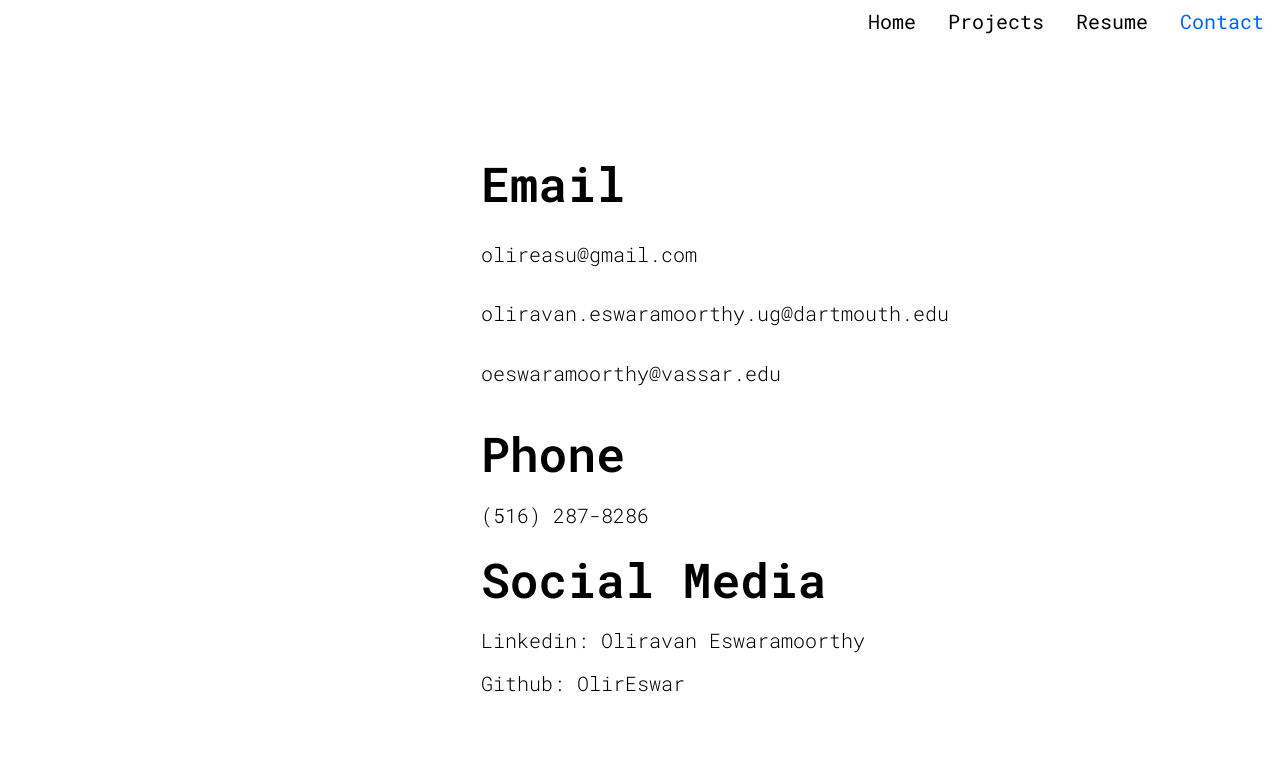
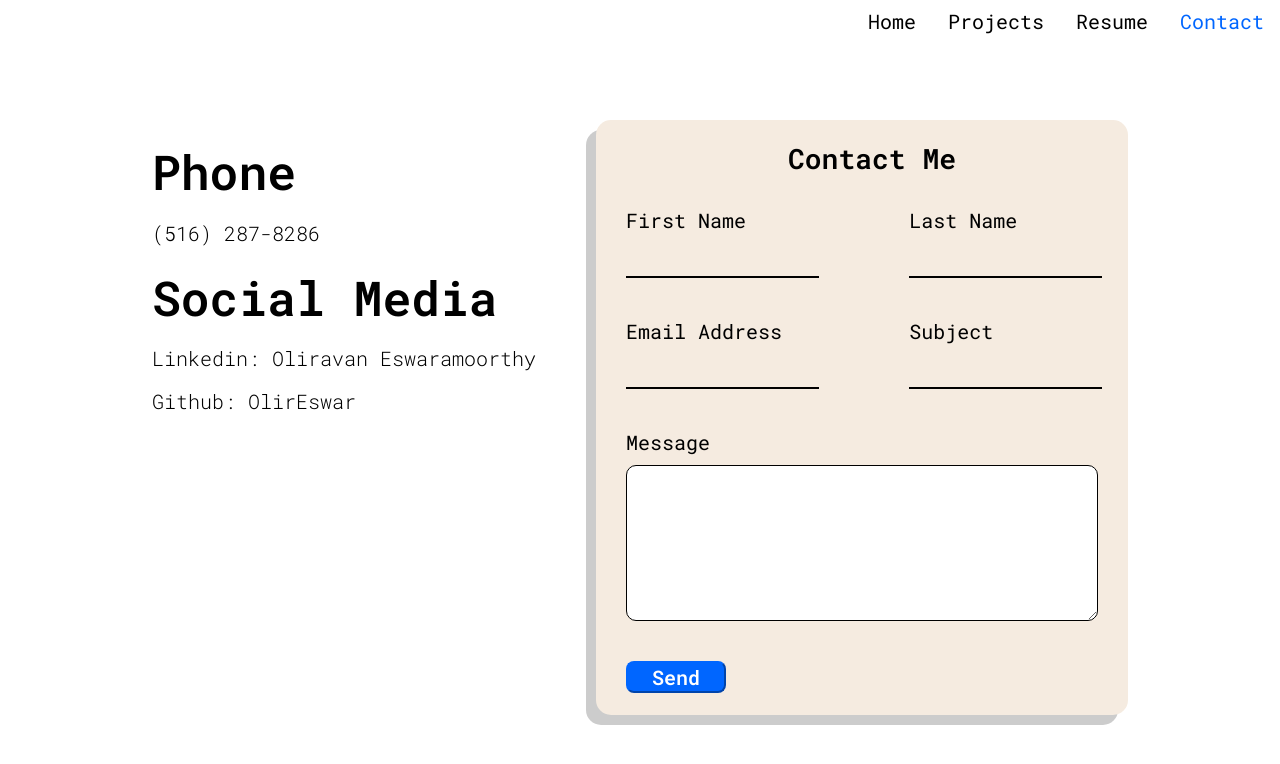
Before and after one commit to OlirEswar/OlirEswar.com, a React (Vite) app: page /Contact in a window 1280 px wide. Shown: the top 764 px of the page. Built offline with nearby package versions, Linux system fonts and the light colour scheme.

Commit message:
Adjusted spacing and margins of Contact form and page

```diff
--- a/src/Contact.css
+++ b/src/Contact.css
@@ -1,5 +1,6 @@
 .contact-container {
-    display: flex
+    display: flex;
+    margin-right: 60px;
 }
 
 .contact-container__info h1 {
@@ -8,15 +9,12 @@
     font-size: 48px;
     margin-top: 20px;
     margin-bottom: 10px;
-    padding-left: 30px;
 }
 
 .contact-container__info h2 {
     font-family: "Roboto Mono", monospace;
     font-weight: 300;
     font-size: 20px;
-    padding-left: 30px;
-
 }
 
 .contact-container__info__email {
--- a/src/Contact.jsx
+++ b/src/Contact.jsx
@@ -4,12 +4,6 @@ function Contact() {
   return (
     <div className="contact-container">
       <div className="contact-container__info">
-        <h1>Email</h1>
-        <div className="contact-container__info__email">
-          <h2>olireasu@gmail.com</h2>
-          <h2>oliravan.eswaramoorthy.ug@dartmouth.edu</h2>
-          <h2>oeswaramoorthy@vassar.edu</h2>
-        </div>
         <h1>Phone</h1>
         <h2>(516) 287-8286</h2>
         <h1>Social Media</h1>
--- a/src/ContactForm.css
+++ b/src/ContactForm.css
@@ -1,82 +1,125 @@
 form {
     display: flex;
     flex-direction: column;
-    max-width: 600px;
     font-family: "Roboto Mono", monospace;
     background-color: #F5EBE0;
     border-radius: 15px;
+    box-shadow: -10px 10px rgba(0, 0, 0, 0.2);
+    min-width: 500px;
+    padding-top: 10px;
+    padding-left: 10px;
+    padding-right: 10px;
+    padding-bottom: 2px;
 }
 
 input[type=text] {
+    margin-top: 10px;
     border: none;
     border-bottom: 2px solid #000000;
     background-color: #F5EBE0;
+    width: 100%;
+    font-size: 18px;
 }
 
 input[type=text]:focus {
     outline: none;
     border-bottom: 3px solid #0066FF;
     background-color: #F5EBE0;
+    width: 100%;
 }
 
 .contact-form__title {
     width: 100%;
     text-align: center;
     margin: 10px;
+    font-size: 28px;
+    font-weight: 600;
 }
 
 .contact-form__name {
     display: flex;
     flex-direction: row;
     justify-content: space-between;
-    margin: 10px;
-
+    margin: 20px;
 }
 
 .contact-form__email-info {
     display: flex;
     flex-direction: row;
     justify-content: space-between;
-    margin: 10px;
+    margin: 20px;
 
 }
 
 .contact-form__message {
     display: flex;
     flex-direction: column;
-    margin: 10px;
+    margin: 20px;
 }
 
 label {
     margin-bottom: 10px;
+    font-size: 20px;
 }
 
 textarea {
     border: 1px solid #000000;
-    border-radius: 5px;
-    min-height: 100px;
+    border-radius: 10px;
+    min-height: 150px;
+    font-size: 18px;
 }
 
 .contact-form__button {
-    margin: 10px;
+    margin: 20px;
 }
 
 .contact-form__first-name {
     display: flex;
     flex-direction: column;
+    width: 40%;
 }
 
 .contact-form__last-name {
     display: flex;
     flex-direction: column;
+    width: 40%;
 }
 
 .contact-form__email-address {
     display: flex;
     flex-direction: column;
+    width: 40%;
 }
 
 .contact-form__email-subject {
     display: flex;
     flex-direction: column;
+    width: 40%;
 }
+
+
+#send-button {
+    border-color: #0066FF;
+    background-color: #0066FF;
+    font-family: "Roboto Mono", monospace;
+    font-weight: 600;
+    font-size: 20px;
+    color: #FFFFFF;
+    min-height: 20px;
+    min-width: 100px;
+    border-radius: 8px;
+    margin-right: 15px;
+}
+
+#send-button:hover {
+    border-color: #0066FF;
+    background-color: #FFFFFF;
+    font-family: "Roboto Mono", monospace;
+    font-weight: 600;
+    font-size: 20px;
+    color: #0066FF;
+    min-height: 20px;
+    min-width: 100px;
+    border-radius: 8px;
+    margin-right: 15px;
+}
--- a/src/ContactForm.jsx
+++ b/src/ContactForm.jsx
@@ -10,7 +10,6 @@ function ContactForm() {
   const [message, setMessage] = useState("");
 
   return (
-    <div className="contact-form">
     <form>
       <label className="contact-form__title">Contact Me</label>
       <div className="contact-form__name">
@@ -62,10 +61,9 @@ function ContactForm() {
         ></textarea>
       </div>
       <div className="contact-form__button">
-          <button>Send</button>
+        <button id="send-button">Send</button>
       </div>
     </form>
-    </div>
   );
 }
 
--- a/src/index.css
+++ b/src/index.css
@@ -23,6 +23,13 @@ body {
     padding-bottom: 20px;
  }
 
+ .contact-and-form-container {
+  padding-top: 120px;
+  display: flex;
+  justify-content: center;
+  height: 60%;
+ }
+
 /*
 .left-sibling {
   content: '';
--- a/src/main.jsx
+++ b/src/main.jsx
@@ -9,11 +9,12 @@ import { BrowserRouter } from "react-router-dom";
 import { Route, Routes } from "react-router-dom";
 import Contact from "./Contact.jsx";
 import ursi_poster_img from "/URSI_Poster_Full.png";
+import ContactForm from "./ContactForm.jsx";
 
 ReactDOM.createRoot(document.getElementById("root")).render(
   <React.StrictMode>
     <BrowserRouter>
-      <Navbar />
+      {<Navbar />}
       <Routes>
         <Route
           path="/"
@@ -66,8 +67,9 @@ ReactDOM.createRoot(document.getElementById("root")).render(
         <Route
           path="/Contact"
           element={
-            <div className="main-container">
+            <div className="contact-and-form-container">
               <Contact />
+              <ContactForm />
             </div>
           }
         />
```
Lines whose indentation alone changed are shown as unchanged.
